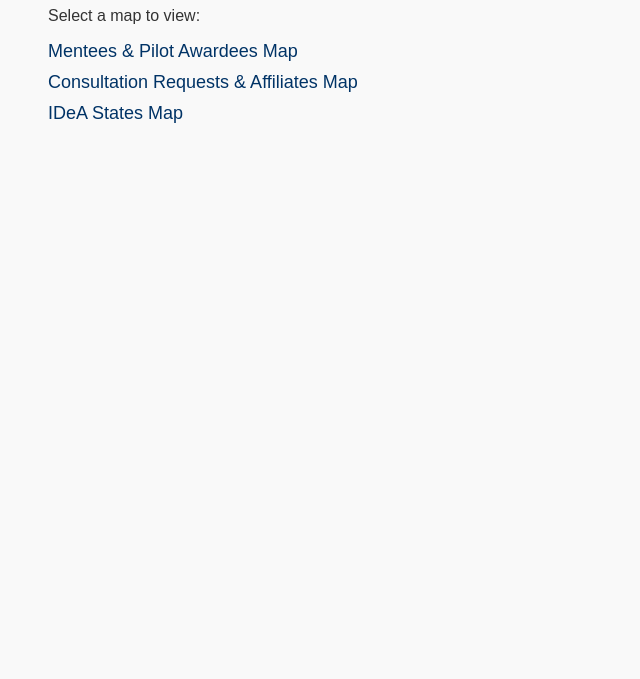
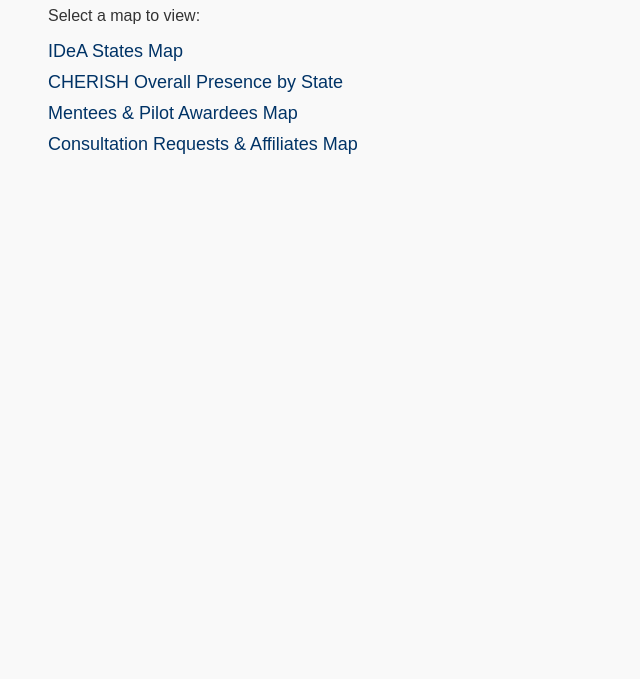
Before and after one commit to hamervillamizar/cherishmaps, a plain HTML site: page index.html in a window 1280 px wide. Shown: the part 121-800 px from the top of the page, without its empty margins (0-640 px from the left). Drawn offline with Linux system fonts and the light colour scheme.

Commit message:
Update index.html

```diff
--- a/index.html
+++ b/index.html
@@ -34,9 +34,11 @@
     <h1>CHERISH Interactive Maps</h1>
     <p>Select a map to view:</p>
     <ul>
+        <li><a href="IDeA States.html">IDeA States Map</a></li>
+         <li><a href="cherish_service_presence_cleaned_final.html">CHERISH Overall Presence by State</a></li>
         <li><a href="cherish_combined_mentees_grant applicants.html">Mentees & Pilot Awardees Map</a></li>
         <li><a href="cherish_consultations & affiliates (2).html">Consultation Requests & Affiliates Map</a></li>
-        <li><a href="IDeA States.html">IDeA States Map</a></li>
+
     </ul>
 </body>
 </html>
```
